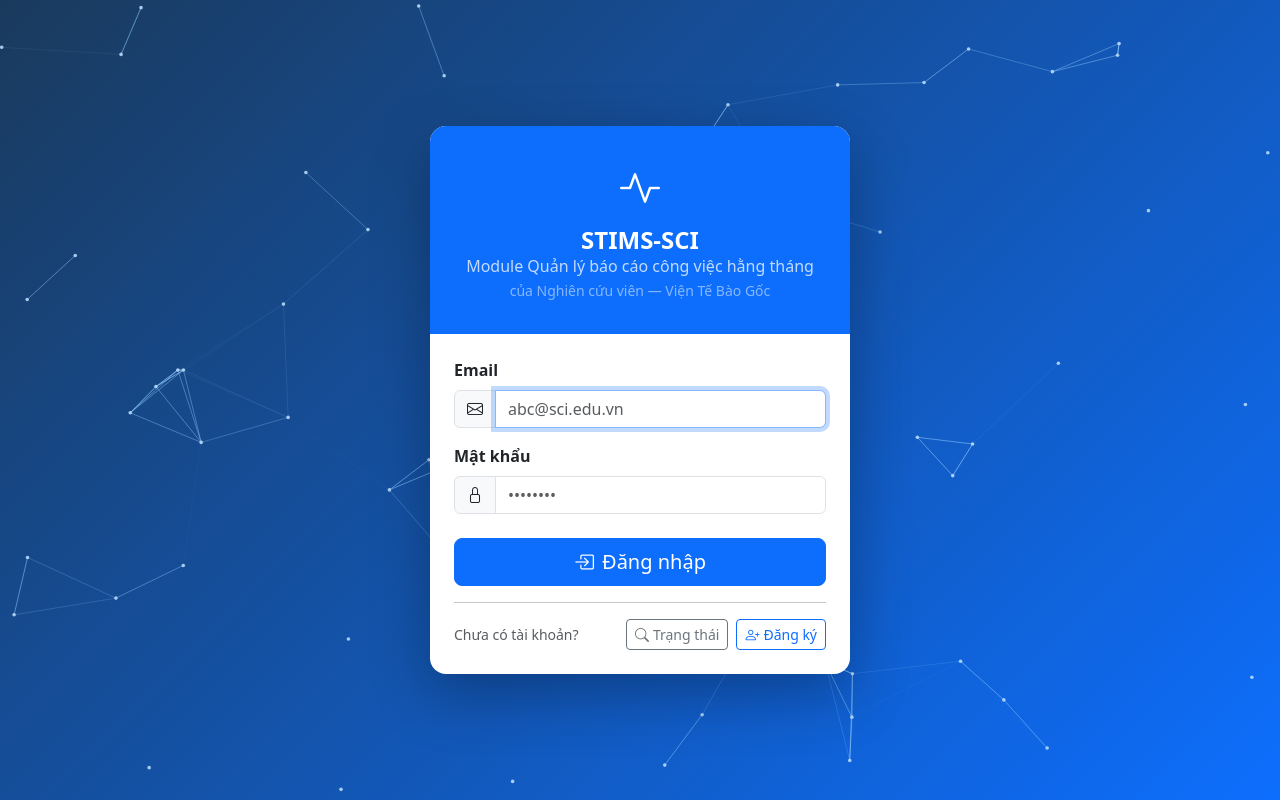
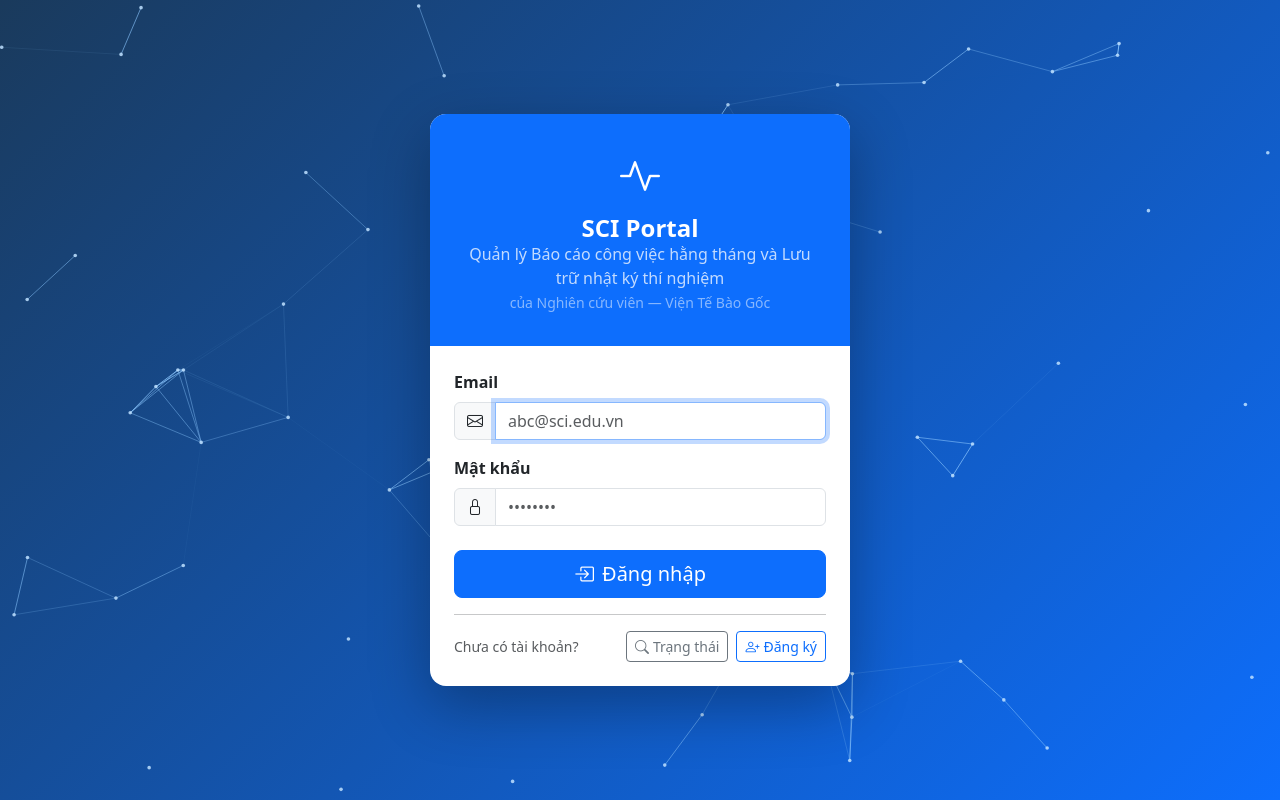
Before and after one commit to Stem-Cell-Institute/LABTOOL, a FastAPI app: page /login in a window 1280 px wide. Run offline with FastAPI, Linux system fonts and the light colour scheme; some libraries are stand-ins or nearby versions.

Commit message:
chỉnh tiêu đề

```diff
--- a/app/main.py
+++ b/app/main.py
@@ -22,7 +22,7 @@ if not SECRET_KEY:
         "Xem .env.example để biết cách cấu hình."
     )
 
-app = FastAPI(title="VidNote — Viện Tế Bào Gốc", docs_url=None, redoc_url=None)
+app = FastAPI(title="SCI Portal — Viện Tế Bào Gốc", docs_url=None, redoc_url=None)
 
 app.add_middleware(SessionMiddleware, secret_key=SECRET_KEY, max_age=86400 * 7)
 
--- a/app/templates/base.html
+++ b/app/templates/base.html
@@ -3,7 +3,7 @@
 <head>
   <meta charset="UTF-8">
   <meta name="viewport" content="width=device-width, initial-scale=1">
-  <title>{% block title %}STIMS-SCI{% endblock %}</title>
+  <title>{% block title %}SCI Portal{% endblock %}</title>
   <link href="https://cdn.jsdelivr.net/npm/bootstrap@5.3.3/dist/css/bootstrap.min.css" rel="stylesheet">
   <link href="https://cdn.jsdelivr.net/npm/bootstrap-icons@1.11.3/font/bootstrap-icons.css" rel="stylesheet">
   <link href="/static/css/custom.css?v=6" rel="stylesheet">
@@ -24,9 +24,9 @@
       <img id="siteLogo" alt="Logo"
            style="height:32px;width:32px;object-fit:contain;border-radius:6px;display:none;flex-shrink:0;">
       <div class="lh-sm">
-        <div>STIMS-SCI</div>
+        <div>SCI Portal</div>
         <div class="fw-light" style="font-size:.75rem;opacity:.85;white-space:nowrap;">
-          Module Quản lý báo cáo công việc hằng tháng của Nghiên cứu viên
+          Quản lý Báo cáo công việc hằng tháng và Lưu trữ nhật ký thí nghiệm
         </div>
       </div>
     </a>
--- a/app/templates/check_status.html
+++ b/app/templates/check_status.html
@@ -17,7 +17,7 @@
   <div class="logo-area">
     <i class="bi bi-search" style="font-size:2rem;"></i>
     <h5 class="mt-2 mb-0 fw-bold">Kiểm tra trạng thái</h5>
-    <p class="mb-0 opacity-75 small">STIMS-SCI</p>
+    <p class="mb-0 opacity-75 small">SCI Portal</p>
   </div>
   <div class="p-4">
 
--- a/app/templates/login.html
+++ b/app/templates/login.html
@@ -3,7 +3,7 @@
 <head>
   <meta charset="UTF-8">
   <meta name="viewport" content="width=device-width, initial-scale=1">
-  <title>Đăng nhập — STIMS-SCI</title>
+  <title>Đăng nhập — SCI Portal</title>
   <link href="https://cdn.jsdelivr.net/npm/bootstrap@5.3.3/dist/css/bootstrap.min.css" rel="stylesheet">
   <link href="https://cdn.jsdelivr.net/npm/bootstrap-icons@1.11.3/font/bootstrap-icons.css" rel="stylesheet">
   <style>
@@ -20,8 +20,8 @@
 <div class="login-card bg-white">
   <div class="logo-area">
     <i class="bi bi-activity" style="font-size:2.5rem;"></i>
-    <h4 class="mt-2 mb-0 fw-bold">STIMS-SCI</h4>
-    <p class="mb-0 opacity-75">Module Quản lý báo cáo công việc hằng tháng</p>
+    <h4 class="mt-2 mb-0 fw-bold">SCI Portal</h4>
+    <p class="mb-0 opacity-75">Quản lý Báo cáo công việc hằng tháng và Lưu trữ nhật ký thí nghiệm</p>
     <small class="opacity-50">của Nghiên cứu viên — Viện Tế Bào Gốc</small>
   </div>
   <div class="p-4">
--- a/app/templates/register.html
+++ b/app/templates/register.html
@@ -22,7 +22,7 @@
   <div class="logo-area">
     <i class="bi bi-person-plus-fill" style="font-size:2rem;"></i>
     <h5 class="mt-2 mb-0 fw-bold">Đăng ký tài khoản</h5>
-    <p class="mb-0 opacity-75 small">STIMS-SCI</p>
+    <p class="mb-0 opacity-75 small">SCI Portal</p>
   </div>
   <div class="p-4">
 
```
Also changed, not shown: DEPLOY.md (+7 -7 lines), 1 other file.
